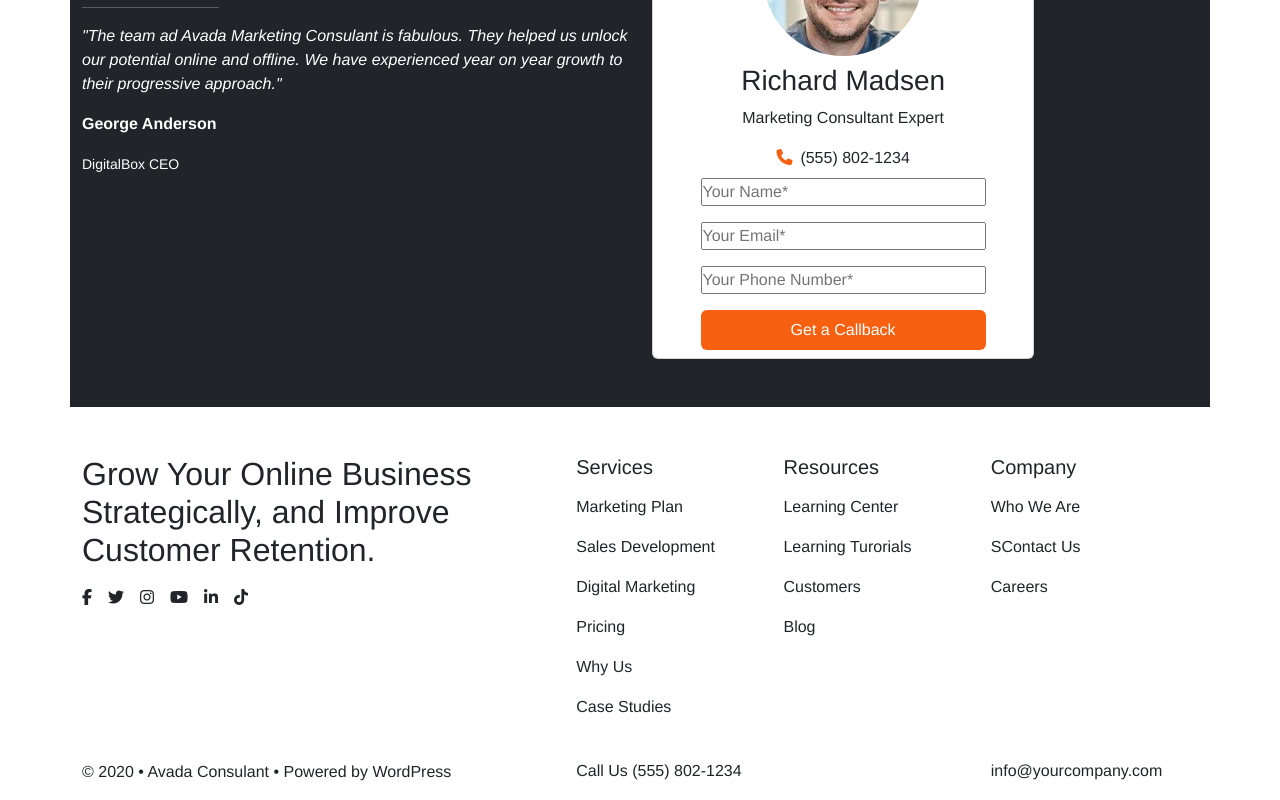
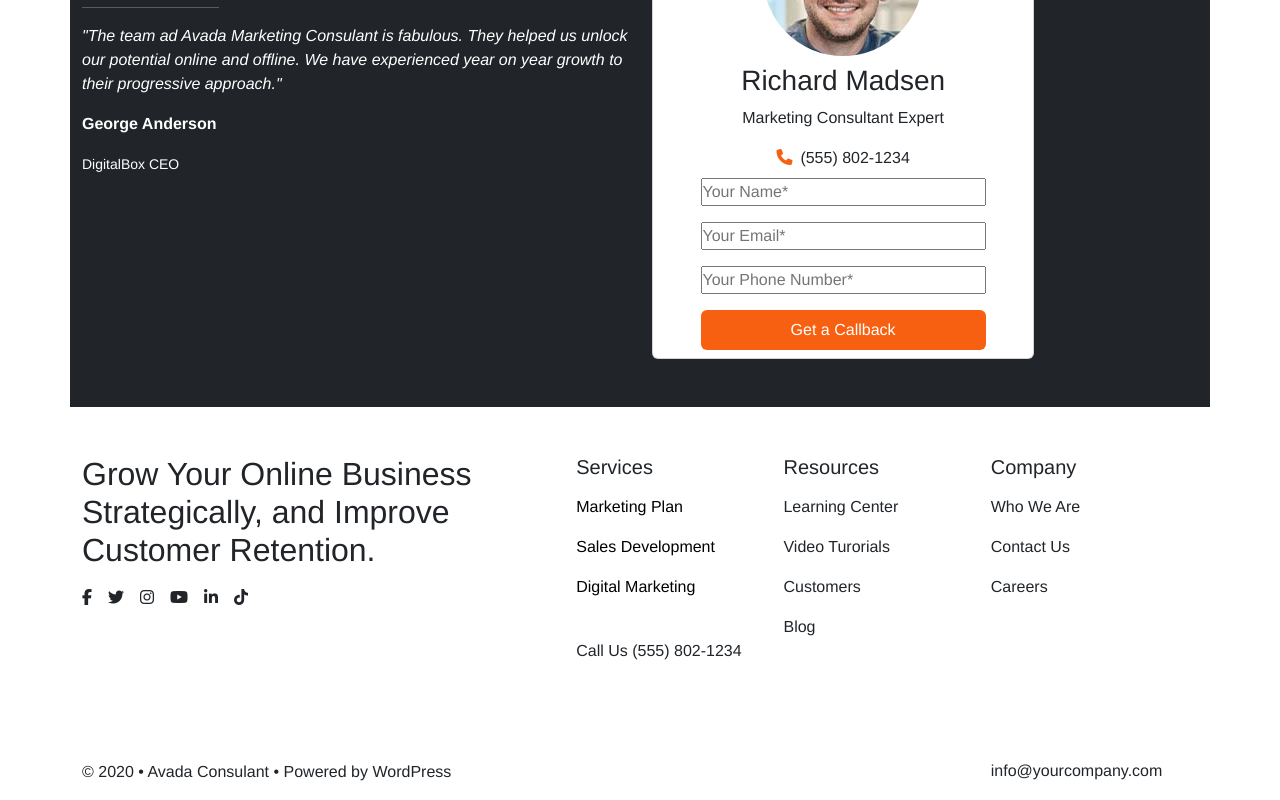
Before and after one commit to AndyDAntuono/proj-html-vuejs, a Vue app: page / in a window 1280 px wide. Shown: the part 6310-7110 px from the top of the page. Built offline with nearby package versions, Linux system fonts and the light colour scheme.

Commit message:
[UPD] updated README.md and AppFooter.vue

```diff
--- a/src/components/AppFooter.vue
+++ b/src/components/AppFooter.vue
@@ -1,4 +1,90 @@
-<script></script>
+<script>
+export default {
+    data() {
+        return {
+          links: [
+            {
+              label: 'Marketing Plan',
+              url: '#',
+              current: false
+              /*0*/
+            },
+            {
+              label: 'Sales Development',
+              url: '#',
+              current: false
+              /*1*/
+            },
+            {
+              label: 'Digital Marketing',
+              url: '#',
+              current: false
+              /*2*/
+            },
+            {
+              label: 'Pricing',
+              url: '#',
+              current: false
+              /*3*/
+            },
+            {
+              label: 'Why Us',
+              url: '#',
+              current: false
+              /*4*/
+            },
+            {
+              label: 'Case Studies',
+              url: '#',
+              current: false
+              /*5*/
+            },
+            {
+              label: 'Learning Center',
+              url: '#',
+              current: false
+              /*6*/
+            },
+            {
+              label: 'Video Turorials',
+              url: '#',
+              current: false
+              /*7*/
+            },
+            {
+              label: 'Customers',
+              url: '#',
+              current: false
+              /*8*/
+            },
+            {
+              label: 'Blog',
+              url: '#',
+              current: false
+              /*9*/
+            },
+            {
+              label: 'Who We Are',
+              url: '#',
+              current: false
+              /*10*/
+            },
+            {
+              label: 'Contact Us',
+              url: '#',
+              current: false
+            },
+            {
+              label: 'Careers',
+              url: '#',
+              current: false
+              /*11*/
+            }
+          ]
+        }
+    }
+}
+</script>
 <template>
     <footer>
         <div class="container">
@@ -19,12 +105,17 @@
                     <div class="fn-right-l">
                         <h5 class="mb-3">Services</h5>
                         <ul class="list-unstyled">
+                            <li v-for="link, index in links.slice(0, 3)" :key="index" :class="['mb-3', link.current ? 'active' : '']">
+                                <a :href="link.url">{{ link.label }}</a>
+                            </li>
+                            <!--
                             <li class="mb-3">Marketing Plan</li>
                             <li class="mb-3">Sales Development</li>
                             <li class="mb-3">Digital Marketing</li>
                             <li class="mb-3">Pricing</li>
                             <li class="mb-3">Why Us</li>
                             <li class="mb-3">Case Studies</li>
+                            -->
                         </ul>
                         <p>Call Us (555) 802-1234</p>
                     </div>
@@ -32,7 +123,7 @@
                         <h5 class="mb-3">Resources</h5>
                         <ul class="list-unstyled">
                             <li class="mb-3">Learning Center</li>
-                            <li class="mb-3">Learning Turorials</li>
+                            <li class="mb-3">Video Turorials</li>
                             <li class="mb-3">Customers</li>
                             <li class="mb-3">Blog</li>
                         </ul>
@@ -41,7 +132,7 @@
                         <h5 class="mb-3">Company</h5>
                         <ul class="list-unstyled">
                             <li class="mb-3">Who We Are</li>
-                            <li class="mb-3">SContact Us</li>
+                            <li class="mb-3">Contact Us</li>
                             <li class="mb-3">Careers</li>
                         </ul>
                         <p>info@yourcompany.com</p>
@@ -72,4 +163,13 @@
     .fn-right-r p{
         margin-top: 160px;
     };
+    li a {
+        color: #000000;
+        text-decoration: none;
+    }
+    ul a:hover {
+        color: #f86011;
+        border-right: 1px solid #f86011;
+        padding-right: 100px;
+    }
 </style>
```
Also changed, not shown: 1 other file (tests, documents, lock files or other folders).
